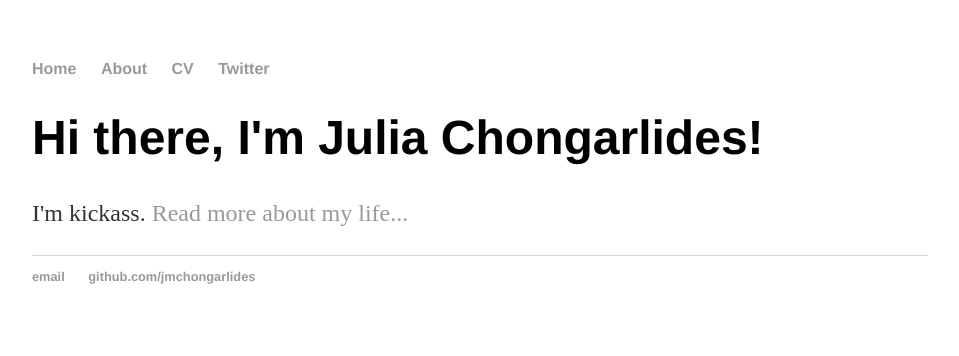
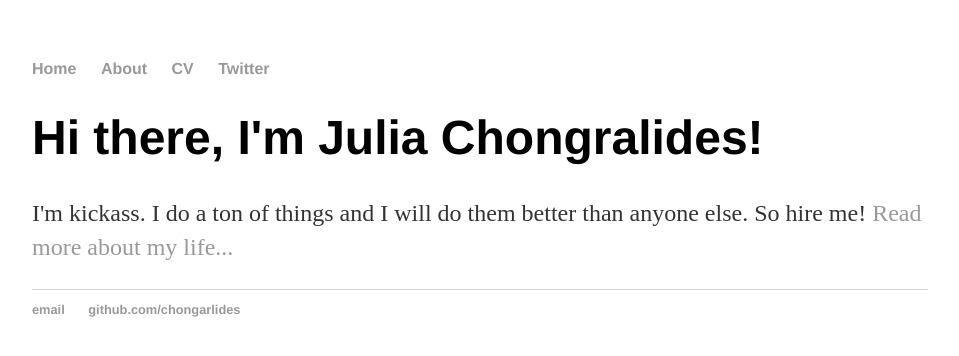
Before and after one commit to JMChongarlides/JMChongarlides.github.io, a Jekyll site: the page built from index.html, in a window 1280 px wide. Shown: the top 356 px of the page, without its empty margins (160-1119 px from the left). Built offline with Jekyll 4.4.1, drawn with Linux system fonts in a browser that asks for light colours.

Commit message:
Update index.html
Updating to use the default layout

```diff
--- a/index.html
+++ b/index.html
@@ -1,30 +1,8 @@
-<!DOCTYPE html>
-<html>
-	<head>
-		<title>Julia M Chongarlides</title>
-		<!-- link to main stylesheet -->
-		<link rel="stylesheet" type="text/css" href="/css/main.css">
-	</head>
-	<body>
-		<nav>
-    		<ul>
-        		<li><a href="/">Home</a></li>
-	        	<li><a href="/about">About</a></li>
-        		<li><a href="/cv">CV</a></li>
-        		<li><a href="https://twitter.com/JMChongarlides?lang=en">Twitter</a></a></li>
-    		</ul>
-		</nav>
-		<div class="container">
-    		<div class="blurb">
-        		<h1>Hi there, I'm Julia Chongarlides!</h1>
-				<p>I'm kickass. <a href="/about">Read more about my life...</a></p>
-    		</div><!-- /.blurb -->
-		</div><!-- /.container -->
-		<footer>
-    		<ul>
-        		<li><a href="mailto:chongarlides@gmail.com">email</a></li>
-        		<li><a href="https://github.com/jmchongarlides">github.com/jmchongarlides</a></li>
-			</ul>
-		</footer>
-	</body>
-</html>
+---
+layout: default
+title: Julia Chongarlides
+---
+<div class="blurb">
+	<h1>Hi there, I'm Julia Chongralides!</h1>
+	<p>I'm kickass. I do a ton of things and I will do them better than anyone else. So hire me! <a href="/about">Read more about my life...</a></p>
+</div><!-- /.blurb -->
```
